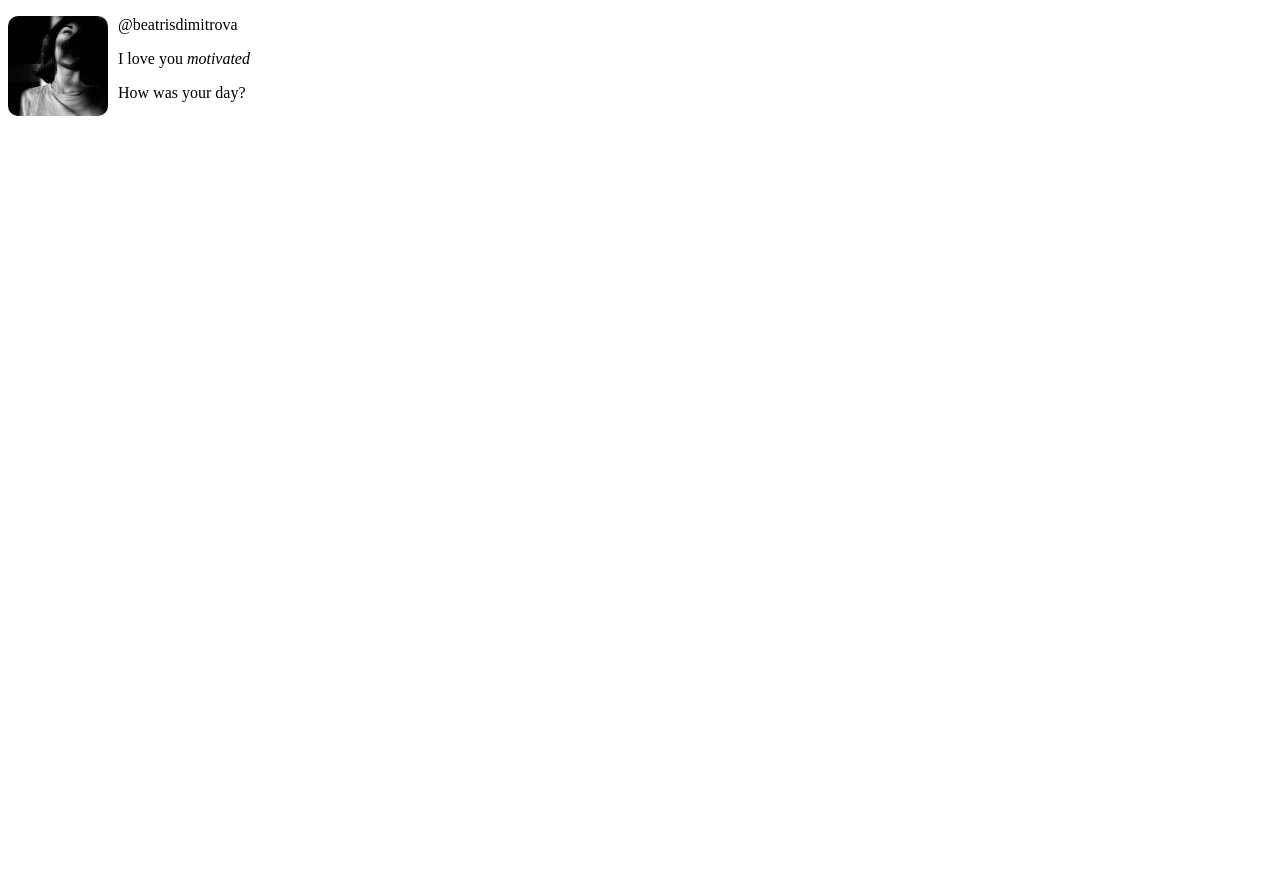
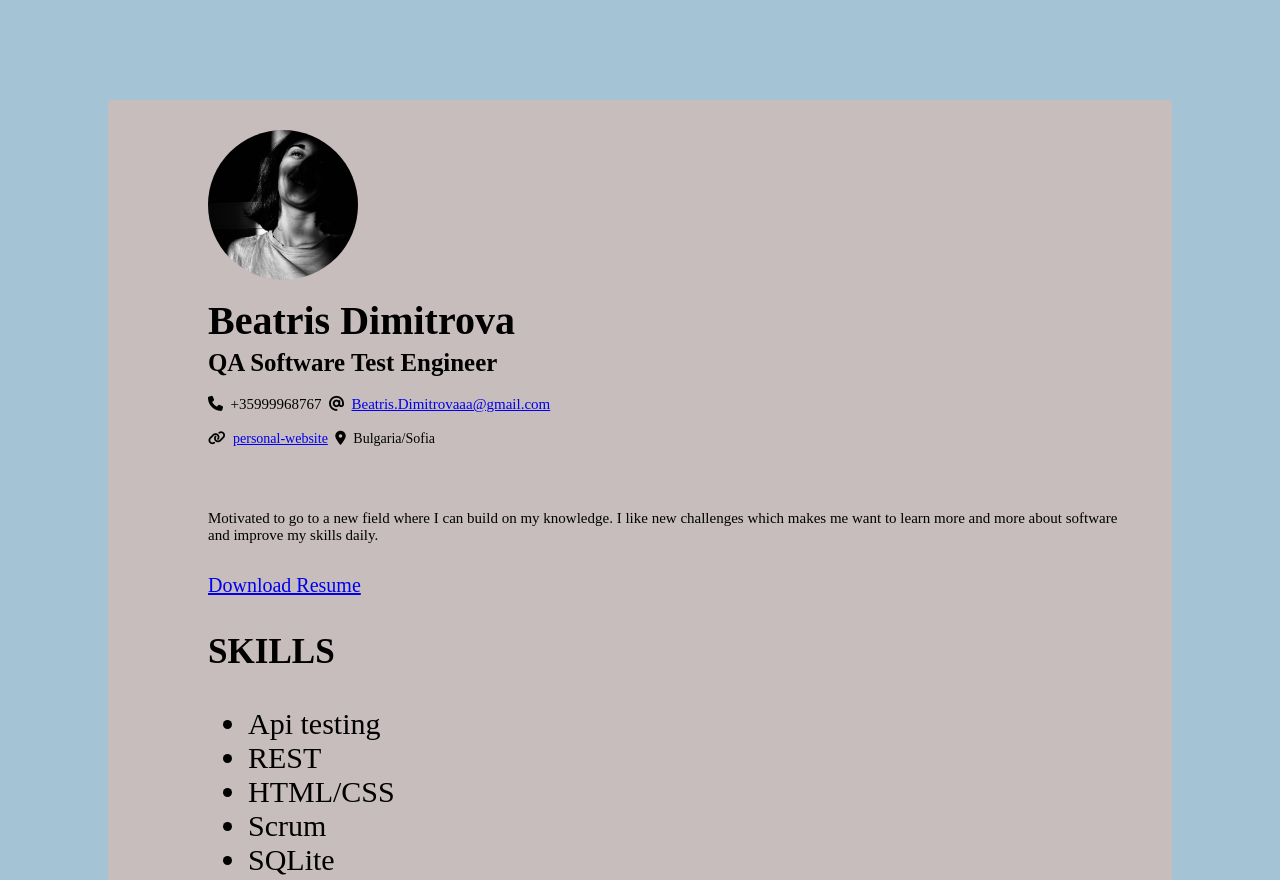
Before and after one commit to Manbergirl/PersonalWebsite, a plain HTML site: page index.html in a window 1280 px wide. Shown: the top 880 px of the page. Before the commit the page ends 800 px from the top, so only its background shows below. Drawn offline with Linux system fonts and the light colour scheme.

Commit message:
Adding styles and html

```diff
--- a/index.html
+++ b/index.html
@@ -1,22 +1,65 @@
 <!DOCTYPE html>
-<html lang="en">
+<html lang="en"></html>
     <head>
-        <title>My first web page</title>
-        <style>
-            img{
-width: 100px;
-border-radius: 10px;
-margin-right: 10px;
-float: left;
-font-weight: bold;
-            }
-        </style>
+        <meta charset="UTF-8">
+        <meta http-equiv="X-UA Compatible" content="IE=edge">
+        <meta name="viewport" content="width=device=width, initial-scale=1.0">
+        <link rel="stylesheet" type="text/css" href="style.css">
+        <script src="https://kit.fontawesome.com/a126437dd3.js" crossorigin="anonymous"></script>
+        <title>Document</title>
     </head>
     <body>
-<img src="imgbea.jpg" alt="An image of beatrisdimitrova"/>
-<p class="username">@beatrisdimitrova</p>
-<p>I love you <em>motivated</em></p>
-<p>How was your day?</p>
+        <div class="content-box-wrapper">
+            <div class="profile-container">
+                <img class="img-bea" src="imgbea.jpg" alt="shaif arfan">
+                <div class="title-wrapper">
+                   <h1 class="main-username">Beatris Dimitrova</h1>
+                   <h5 class="job-position">QA Software Test Engineer</h5>
+                </div>
+               <div class="contacts-wrapper">
+                   <i class="fa-solid fa-phone icon"></i>
+                   <span class="user-phone"> +35999968767</span>
 
+                   <i class="fa-solid fa-at email"></i>
+                   <a href="mailto:Beatris.Dimitrovaaa@gmail.com" class="email">Beatris.Dimitrovaaa@gmail.com</a>
+               </div>
+                  <div class="website-wrapper">
+                   <i class="fa-solid fa-link mobile-site"></i>
+                   <a href="https://github.com/Manbergirl/PersonalWebsite.git" target="_blank" class="mobile-site">personal-website</a>
+
+                   <i class="fa-solid fa-location-dot location"></i>
+                   <span class="location">Bulgaria/Sofia</span>
+
+
+               </div>
+                   <p class="description">Motivated to go to a new field where I can build on my knowledge.
+                   I like new challenges which makes me want to learn more and more about software and improve my skills daily.
+                   </p>
+                   <a class="link-for-download" href="./BeatrisDimitrovaResume.pdf" download="Resume.pdf">Download Resume</a>
+
+
+            </div>
+            <div class="skills-wrapper">
+                <h3 class="title">SKILLS</h3>
+                   <ul>
+                       <li>Api testing</li>
+                       <li>REST</li>
+                       <li>HTML/CSS</li>
+                       <li>Scrum</li>
+                       <li>SQLite</li>
+                   </ul>
+
+
+           </div>
+        <div class="group-2">
+                 <div class="beti">
+
+                 </div>
+
+        </div>
+        <div class="group-3">
+
+        </div>
+        </div>
     </body>
 </html>
--- /dev/null
+++ b/style.css
@@ -0,0 +1,82 @@
+@import url('https://fonts.googleapis.com/css2?family=Inter:wght@200;300;400;600;900&display=swap');
+
+
+.img-bea {
+    width: 150px;
+    height: 150px;
+    background-size: 100%;
+    border-radius: 50%;
+}
+
+:root {
+    background-color: #a4c4d5;
+    text-emphasis-color: #481e1e;
+}
+
+html {
+    font-size: 30px;
+}
+
+.title-wrapper {
+    margin-top: 10px;
+    margin-bottom: 45px;
+}
+
+.title-wrapper .main-username {
+    font-size: 40px;
+    margin-top: 0;
+    margin-bottom: 5px;
+}
+
+.title-wrapper .job-position {
+    margin-top: 0;
+    margin-bottom: -40px;
+}
+
+.description {
+    margin-top: 2rem;
+    font-size: 0.5rem;
+    font-style: var(text-emphasis-color);
+}
+
+.user-phone {
+    font-size: 15px;
+}
+
+.icon {
+    font-size: 15px;
+    margin-top: 10px;
+}
+
+.email {
+    font-size: 15px;
+    margin-top: 10px;
+}
+
+.mobile-site {
+    font-size: 14px;
+    margin-top: 10px;
+}
+.location {
+    font-size: 14px;
+    margin-top: 10px;
+}
+
+.content-box-wrapper {
+    background-color: rgb(199, 189, 189);
+    padding: 30px 40px 60px 100px;
+    margin: 100px;
+}
+
+.link-for-download {
+    display: block;
+    text-decoration: underline;
+    font-size: 20px;
+    margin-top: 1rem;
+}
+
+@media screen and (max-width:768px) {
+  .content-box-wrapper {
+        flex-direction: column;
+  }
+}
```
Also changed, not shown: 1 other file.
